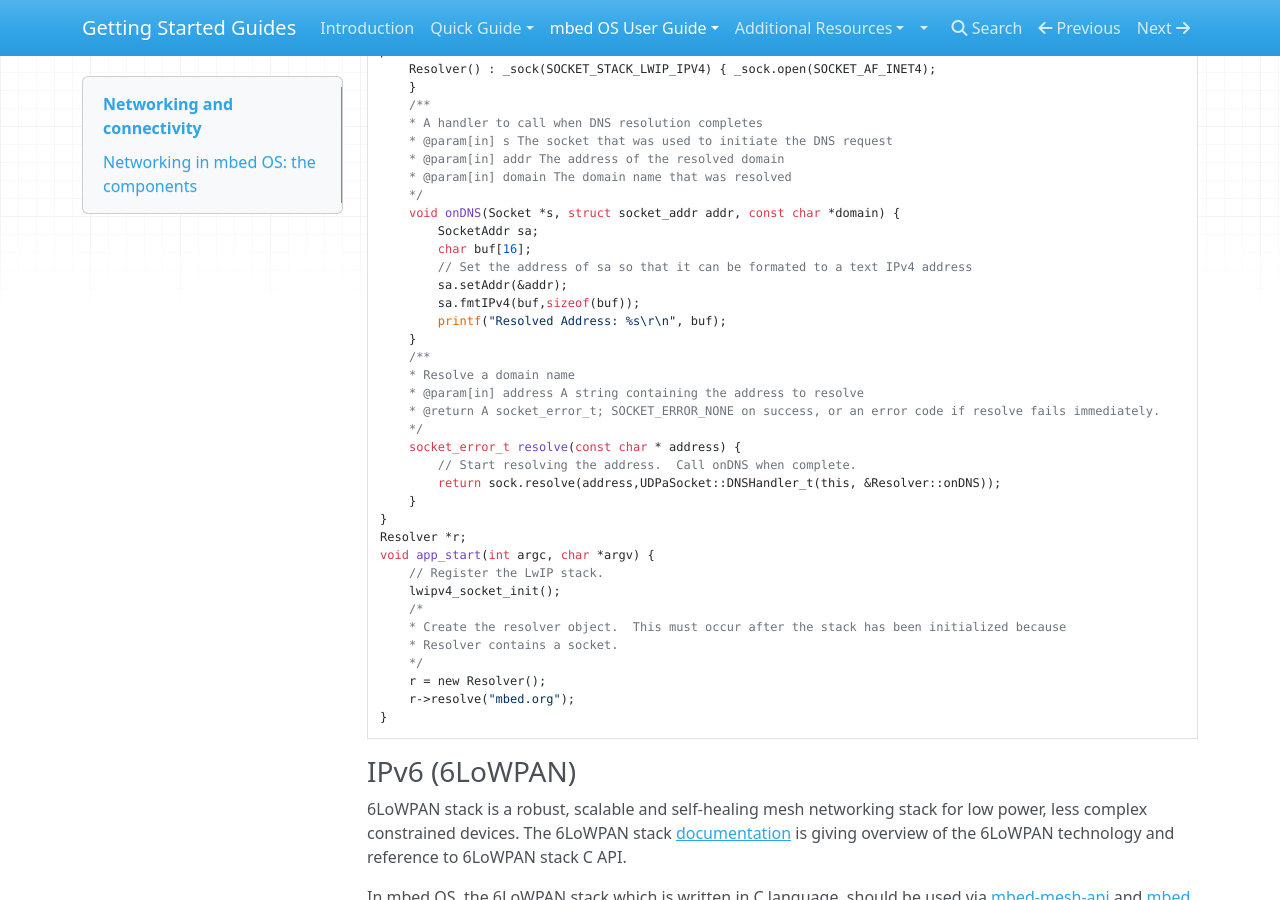
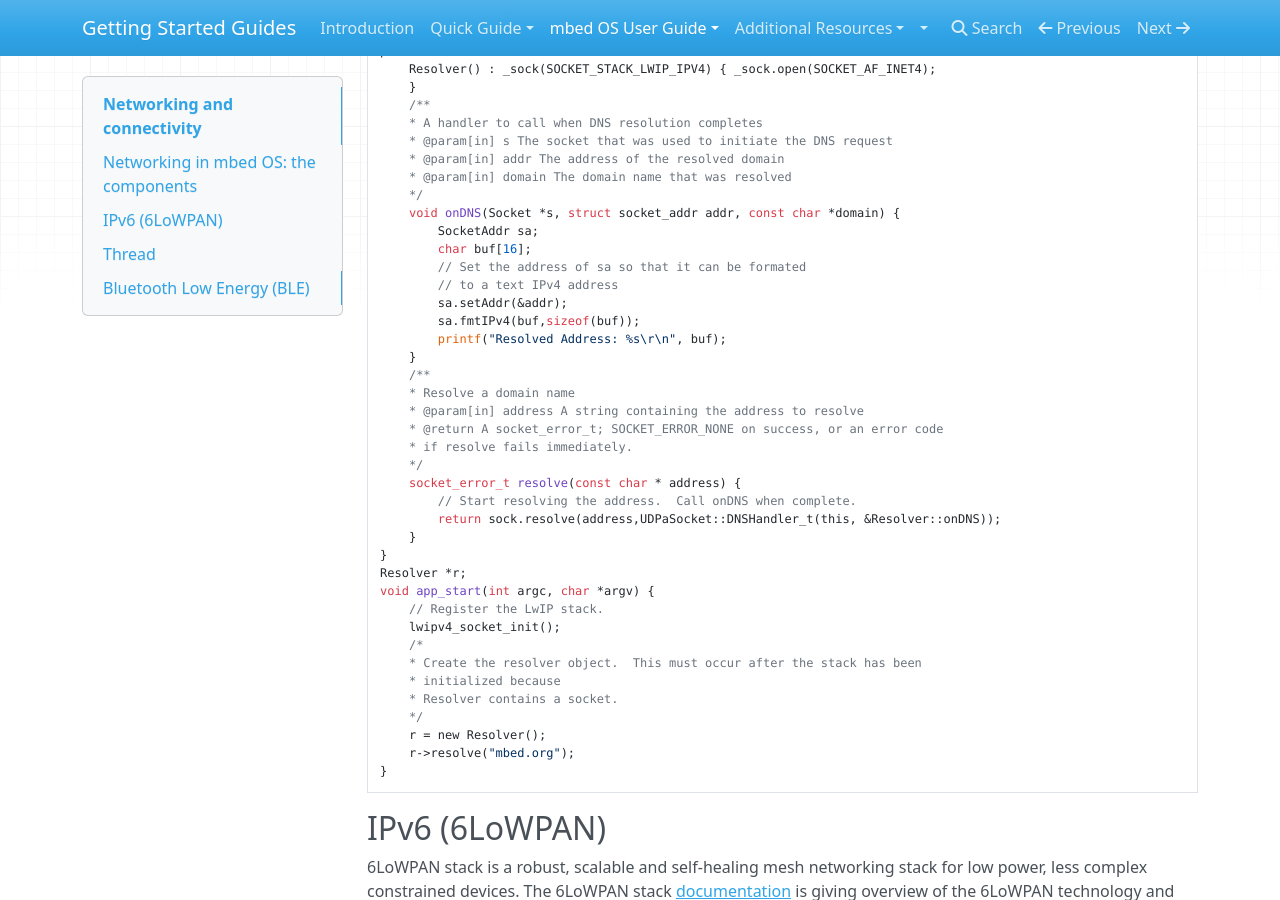
Before and after one commit to ARMmbed/GettingStartedmbedOS, an MkDocs documentation site: the page built from Docs/Full_Guide/networking.md, in a window 1280 px wide and 900 px high, scrolled down 3580 px. Built offline with MkDocs 1.6.1, drawn with Linux system fonts in a browser that asks for light colours; nearby versions of some CDN libraries; old or Windows-style settings are respelled for this version of MkDocs.

Commit message:
Got the titles wrong and the code overruns

```diff
--- a/Docs/Full_Guide/networking.md
+++ b/Docs/Full_Guide/networking.md
@@ -119,7 +119,8 @@ public:
     void onDNS(Socket *s, struct socket_addr addr, const char *domain) {
         SocketAddr sa;
         char buf[16];
-        // Set the address of sa so that it can be formated to a text IPv4 address
+        // Set the address of sa so that it can be formated
+        // to a text IPv4 address
         sa.setAddr(&addr);
         sa.fmtIPv4(buf,sizeof(buf));
         printf("Resolved Address: %s\r\n", buf);
@@ -127,7 +128,8 @@ public:
     /**
     * Resolve a domain name
     * @param[in] address A string containing the address to resolve
-    * @return A socket_error_t; SOCKET_ERROR_NONE on success, or an error code if resolve fails immediately.
+    * @return A socket_error_t; SOCKET_ERROR_NONE on success, or an error code
+    * if resolve fails immediately.
     */
     socket_error_t resolve(const char * address) {
         // Start resolving the address.  Call onDNS when complete.
@@ -139,7 +141,8 @@ void app_start(int argc, char *argv) {
     // Register the LwIP stack.
     lwipv4_socket_init();
     /*
-    * Create the resolver object.  This must occur after the stack has been initialized because
+    * Create the resolver object.  This must occur after the stack has been
+    * initialized because
     * Resolver contains a socket.
     */
     r = new Resolver();
@@ -149,7 +152,7 @@ void app_start(int argc, char *argv) {
 
 
 
-### IPv6 (6LoWPAN)
+## IPv6 (6LoWPAN)
 
 6LoWPAN stack is a robust, scalable and self-healing mesh networking stack for low power, less complex constrained devices. The 6LoWPAN stack [ documentation](http://docs.mbed.com/docs/arm-ipv66lowpan-stack/en/latest/) is giving overview of the 6LoWPAN technology and reference to 6LoWPAN stack C API.
 
@@ -159,10 +162,10 @@ The mbed C++ Socket API is not fully supported by 6LoWPAN adaptation layer. To s
 
 The mbed-mesh-api is in experimental state, it is using static configuration. It does not provide API for selecting the node operating mode, security option, radio channel or other options that are needed for connecting to 6LoWPAN network. Support for these configurations will be available later.
 
-#### Thread
+## Thread
 
 Thread support is built-in to the 6LoWPAN stack. See [Introduction to Thread](https://docs.mbed.com/docs/arm-ipv66lowpan-stack/en/latest/thread_overview/index.html) for more information.
 
-### Bluetooth Low Energy (BLE)
+## Bluetooth Low Energy (BLE)
 
 Will be published soon.
```
